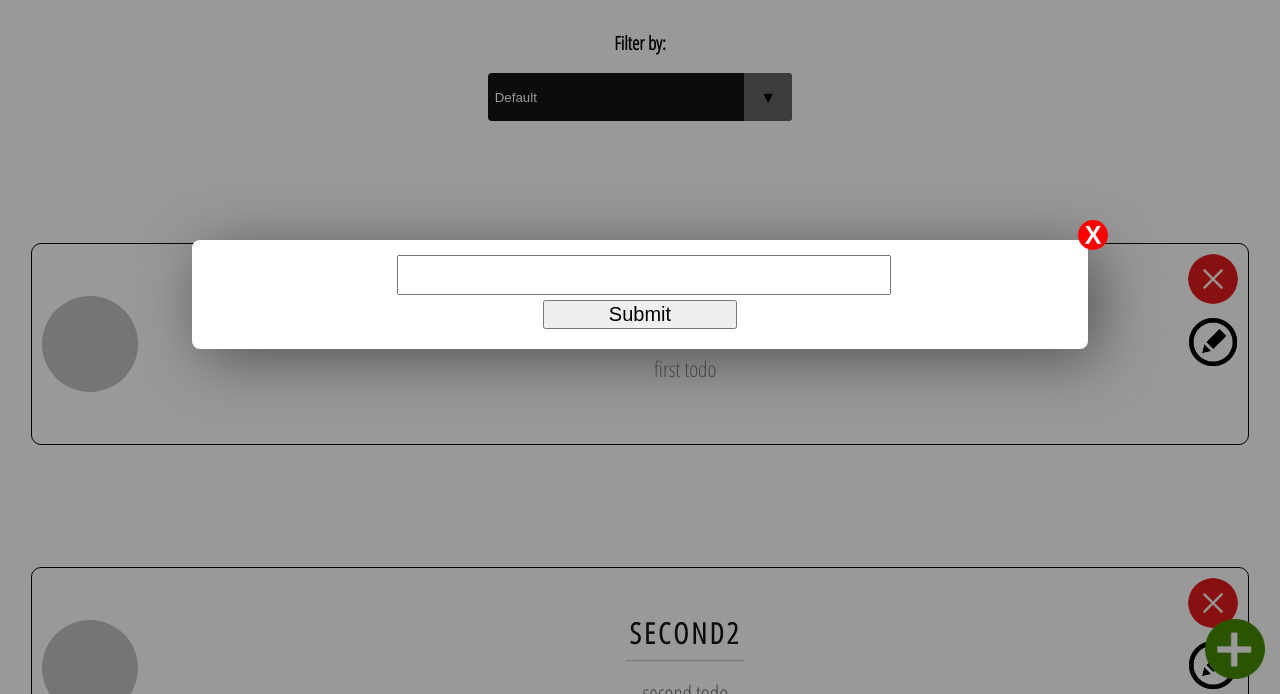
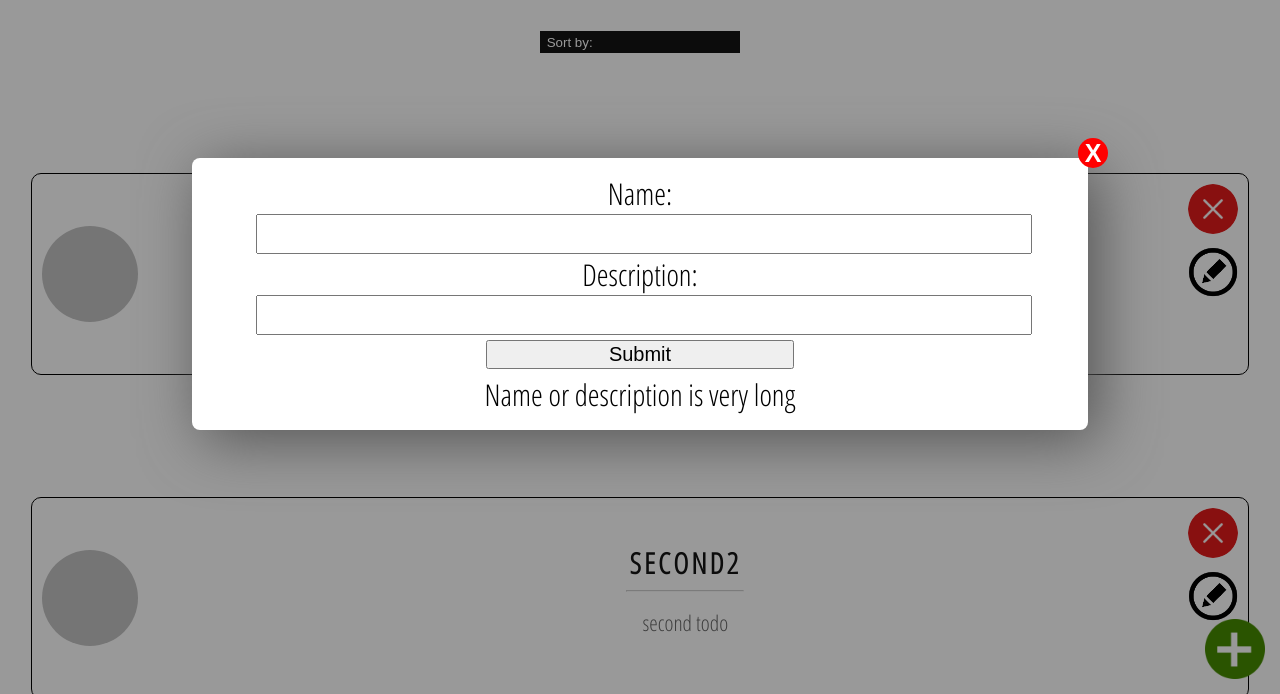
Before and after one commit to tamerNasser/Its-show-time, a plain HTML site: page skeleton/index.html in a window 1280 px wide. Both pictures are taken after a click on the element 1235 px from the left and 755 px from the top of the page. Shown: the part 106-800 px from the top of the page. Drawn offline with Linux system fonts and the light colour scheme.

Commit message:
Added labels for inputs

```diff
--- a/skeleton/index.html
+++ b/skeleton/index.html
@@ -15,26 +15,32 @@
   <body>
     <div class="page-title"><h1>It's showtime To Do List</h1></div>
 
-    <h3 style="text-align:center;">Filter by:</h3>
-    <div class="select" style="display:flex; justify-content:center;">
-      <select>
-        <option value="0">Default</option>
-        <option value="1">Recent</option>
-        <option value="2">Done</option>
-        <option value="3">Not Done</option>
-      </select>
+    <div style="display:flex; justify-content:center;">
+      <div class="custom-select" style="position:relative; width:200px;">
+        <select>
+          <option value="0">Sort by:</option>
+          <option value="1">Recent</option>
+          <option value="2">Done</option>
+          <option value="2">Not Done</option>
+        </select>
+      </div>
     </div>
-
     <div id="todo-container">&nbsp;</div>
 
-    <!-- <div class="hover_bkgr_fricc"> -->
+
     <div id="popupAddTodo" class="popupAdd">
-      <!-- <span class="helper"></span> -->
       <div class="popupAddContent">
         <div id="btnClose" class="popupCloseButton">X</div>
         <form id="add-todo">
+
+          <label for="inputName">Name:</label>
           <input id="inputName" type="text" name="description" value="" />
-          <input type="submit" name="" value="Submit" />
+
+          <label for="inputDescription">Description:</label>
+          <input id="inputDescription" type="text" name="description" value="" />
+
+          <input type="submit" name="" value="Submit" /><br />
+          <label for="submit">Name or description is very long</label>
         </form>
       </div>
     </div>
```
